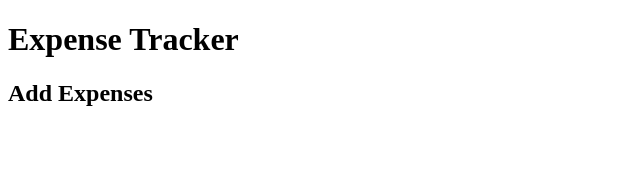
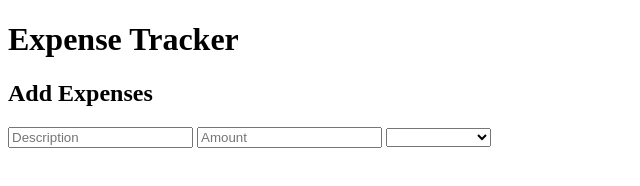
Before and after one commit to loracodes1/phase-1-Project-expense-tracker-API, a plain HTML site: page index.html in a window 1280 px wide. Shown: the whole page, without its empty margins (0-640 px from the left). Drawn offline with Linux system fonts and the light colour scheme.

Commit message:
add options to select in a form

```diff
--- a/index.html
+++ b/index.html
@@ -12,7 +12,16 @@
     <main>
         <section id="expense form">
             <h2>Add Expenses</h2>
-            <form id=""></form>
+            <form id="add-expense-form">
+                <input type="text" id="description" placeholder="Description" required>
+                <input type="text" id="amount" placeholder="Amount" required>
+                <select id="category" required>
+                    <option value=""></option>
+                    <option value="Groceries">Groceries</option>
+                    <option value="Transport">Transport</option>
+                    <option value="Entertainment">Entertainment</option>
+                </select>
+            </form>
         </section>
     </main>
 </body>
```
